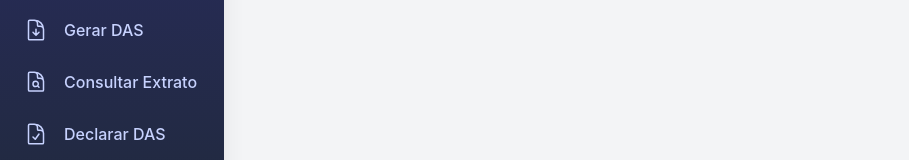
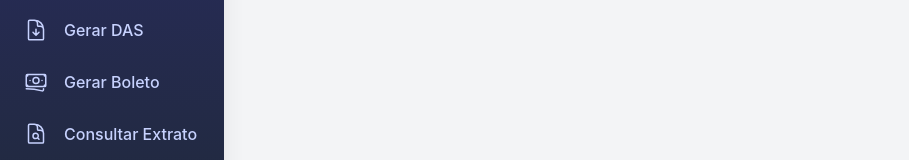
Before and after one commit to raphaelcastelar/web_sistema_inovar, a React (Create React App) app in the folder sistema_inovar/frontend/: page / in a window 1280 px wide. Shown: the part 514-674 px from the top of the page, without its empty margins (0-909 px from the left). Built offline with nearby package versions, Linux system fonts and the light colour scheme; sample sign-in values are in the browser's storage.

Commit message:
Update navbar.js

```diff
--- a/sistema_inovar/frontend/src/components/navbar.js
+++ b/sistema_inovar/frontend/src/components/navbar.js
@@ -11,7 +11,8 @@ import {
     Cog6ToothIcon,
     DocumentCheckIcon,
     ChartBarIcon,
-    ExclamationTriangleIcon
+    ExclamationTriangleIcon,
+    BanknotesIcon
 } from '@heroicons/react/24/outline';
 import LogoContabilidade from '../assets/logo_contabilidade.png';
 import ThemeToggle from './ThemeToggle';
@@ -73,6 +74,7 @@ const Navbar = () => {
                 </div>
 
                 <NavLink to="/gerar-das" icon={DocumentArrowDownIcon} text="Gerar DAS" />
+                <NavLink to="/gerar-boleto" icon={BanknotesIcon} text="Gerar Boleto" />
                 <NavLink to="/consultar-extrato" icon={DocumentMagnifyingGlassIcon} text="Consultar Extrato" />
                 <NavLink to="/declarar-das" icon={DocumentCheckIcon} text="Declarar DAS" />
                 <NavLink to="/pendencias" icon={ExclamationTriangleIcon} text="Pendências" />
```
